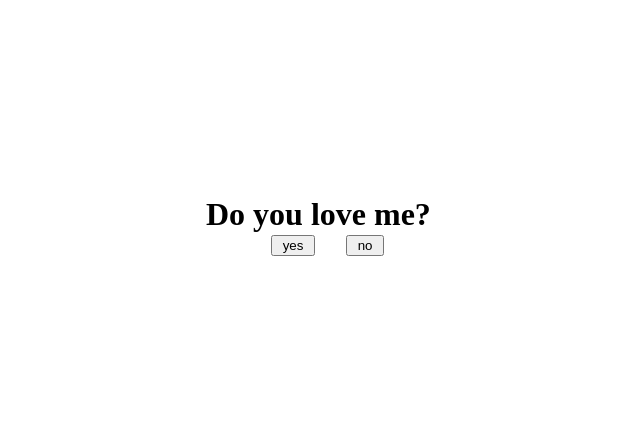
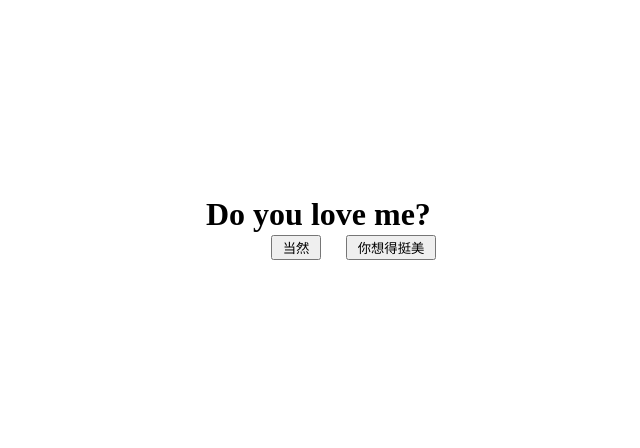
Before and after one commit to solochen84/love, a plain HTML site: page mian.html in a window 1280 px wide. Shown: the whole page, without its empty margins (14-654 px from the left). Drawn offline with Linux system fonts and the light colour scheme.

Commit message:
no message

```diff
--- a/mian.html
+++ b/mian.html
@@ -1,17 +1,17 @@
 <html>
 <head>
-<title>You must love me</title>
+<title>你必须喜欢我</title>
 <meta http-equiv="content-type" content="text/html; charset=utf-8" />
 <meta name="copyright" content="http://www.javascriptbank.com" />
-<script type="text/javascript"> flag=1 function f1() { alert("Yes. you are right ") } function f() { if(flag==1) { Bn.style.top=90 Bn.style.left=500 flag=2 } else if(flag==2) { Bn.style.top=90 Bn.style.left=50 flag=3 } else if(flag==3) { Bn.style.top=235 Bn.style.left=360 flag=1 } } </script>
+<script type="text/javascript"> flag=1 function f1() { alert("是的. 你选对了") } function f() { if(flag==1) { Bn.style.top=90 Bn.style.left=500 flag=2 } else if(flag==2) { Bn.style.top=90 Bn.style.left=50 flag=3 } else if(flag==3) { Bn.style.top=235 Bn.style.left=360 flag=1 } } </script>
 </head>
 <body>
 <h1 style="position:absolute; left:220px; top:175px; width:auto; height:210px;">Do you love me?</h1>
 <div id="By" style="position:absolute; left:285px; top:235px; width:210px; height:210px;">
-	<input type="button" value=" yes " onclick="f1undefined)" />
+	<input type="button" value=" 当然 " onclick="f1undefined)" />
 </div>
 <div id="Bn" style="position:absolute; left:360px; top:235px; width:210px; height:210px;">
-	<input type="button" value=" no " onmouseover="fundefined)" />
+	<input type="button" value=" 你想得挺美 " onmouseover="fundefined)" />
 </div>
 </body>
 </html>
```
